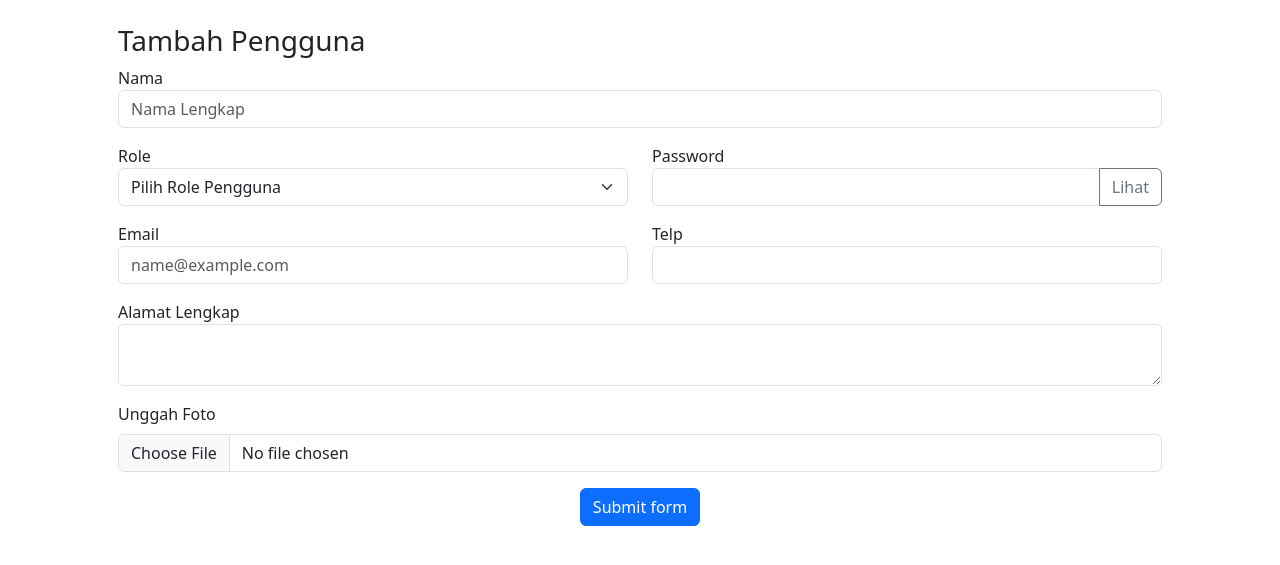
After one commit to BlackBrocolli/fswd1-arkatama-php4, a PHP site: page /pages/tambahUser.php in a window 1280 px wide. The commit adds this page. Shown: the top 565 px of the page. Run offline with PHP 8.4, Linux system fonts and the light colour scheme; data that the repository does not hold is empty.

Commit message:
[FEAT] Menambahkan halaman tambah user

```diff
--- a/index.php
+++ b/index.php
@@ -6,6 +6,7 @@
     <meta http-equiv="X-UA-Compatible" content="IE=edge">
     <meta name="viewport" content="width=device-width, initial-scale=1.0">
     <title>Tugas Pertemuan 19</title>
+    <link rel="stylesheet" href="https://cdnjs.cloudflare.com/ajax/libs/font-awesome/5.15.3/css/all.min.css">
     <link rel="stylesheet" href="css/bootstrap.min.css" />
 </head>
 
@@ -14,6 +15,8 @@
     <!-- MENAMPILKAN TABEL DATA PENGGUNA -->
     <div class="container mt-4">
         <h3>Data pengguna</h3>
+
+        <a href="pages/tambahUser.php" class="btn btn-success"><i class="fa fa-regular fa-plus me-2"></i>Tambah user</a>
 
         <table class="table table-striped">
             <thead>
--- /dev/null
+++ b/pages/tambahUser.php
@@ -0,0 +1,99 @@
+<!DOCTYPE html>
+<html lang="en">
+
+<head>
+    <meta charset="UTF-8">
+    <meta http-equiv="X-UA-Compatible" content="IE=edge">
+    <meta name="viewport" content="width=device-width, initial-scale=1.0">
+    <title>Tambah User</title>
+    <link rel="stylesheet" href="../css/bootstrap.min.css" />
+</head>
+
+<body>
+    <div class="container mt-4 px-5">
+
+        <h3>Tambah Pengguna</h3>
+
+        <form action="crud.php" method="POST" enctype="multipart/form-data">
+            <label for="name">Nama</label>
+            <div class="input-group mb-3">
+                <input type="text" class="form-control" placeholder="Nama Lengkap" aria-label="Username" aria-describedby="basic-addon1" name="name" id="name" required>
+            </div>
+
+            <div class="row">
+                <div class="col">
+                    <label for="role">Role</label>
+                    <select class="form-select" aria-label="Default select example" name="role" required>
+                        <option selected value="">Pilih Role Pengguna</option>
+
+                        <?php
+                        include "koneksi.php";
+
+                        $sql = "SELECT role FROM users GROUP BY role";
+                        $result = $conn->query($sql);
+
+                        if ($result->num_rows > 0) {
+                            // output role dari db
+                            while ($row = $result->fetch_assoc()) : ?>
+                                <option value=<?= $row["role"]; ?>><?= $row["role"]; ?></option>
+                        <?php endwhile;
+                        }
+
+                        $conn->close();
+                        ?>
+
+
+                    </select>
+                </div>
+                <div class="col">
+                    <label for="password">Password</label>
+                    <div class="input-group mb-3">
+                        <input type="password" class="form-control" aria-label="Recipient's username" aria-describedby="button-addon2" name="password" id="password" required>
+                        <button class="btn btn-outline-secondary" type="button" id="button-addon2">Lihat</button>
+                    </div>
+                </div>
+            </div>
+
+            <div class="row">
+                <div class="col">
+                    <label for="email">Email</label>
+                    <div class="input-group mb-3">
+                        <input type="email" class="form-control" aria-label="Recipient's username" name="email" id="email" placeholder="name@example.com" required>
+                    </div>
+                </div>
+                <div class="col">
+                    <label for="phone">Telp</label>
+                    <div class="input-group mb-3">
+                        <input type="tel" class="form-control" aria-label="Recipient's username" name="phone" id="phone" required>
+                    </div>
+                </div>
+            </div>
+
+            <div class="row">
+                <label for="alamat">Alamat Lengkap</label>
+                <div class="input-group mb-3">
+                    <textarea class="form-control" aria-label="With textarea" name="alamat" id="alamat" required></textarea>
+                </div>
+            </div>
+
+            <div class="row">
+                <label for="avatar" class="form-label">Unggah Foto</label>
+                <div class="input-group mb-3">
+                    <input class="form-control" type="file" id="avatar" name="avatar" accept="image/jpeg, image/png">
+                </div>
+            </div>
+
+            <div class=" row justify-content-center">
+                <div class="col-4 text-center">
+                    <button class="btn btn-primary" type="submit" name="buttonTambah">Submit form</button>
+                </div>
+            </div>
+
+        </form>
+    </div>
+
+    <!-- Javascript -->
+    <script src="../js/bootstrap.min.js"></script>
+</body>
+
+</html>
```
Also changed, not shown: pages/crud.php (+37 -0 lines), images/645cc9f61d16d.jpg (added), images/645cca26e5a3c.jpg (added), images/avatar_man.jpg.
